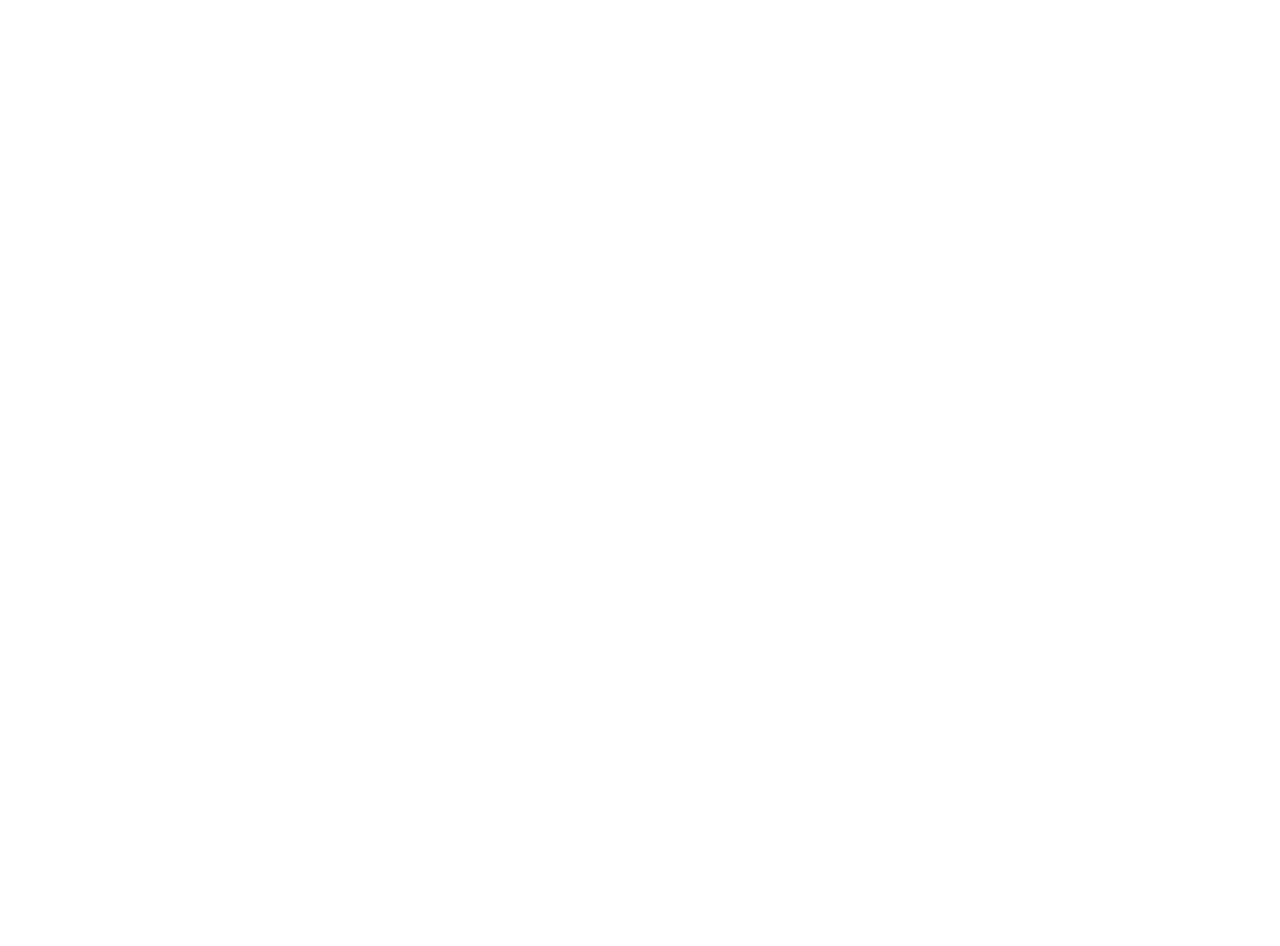
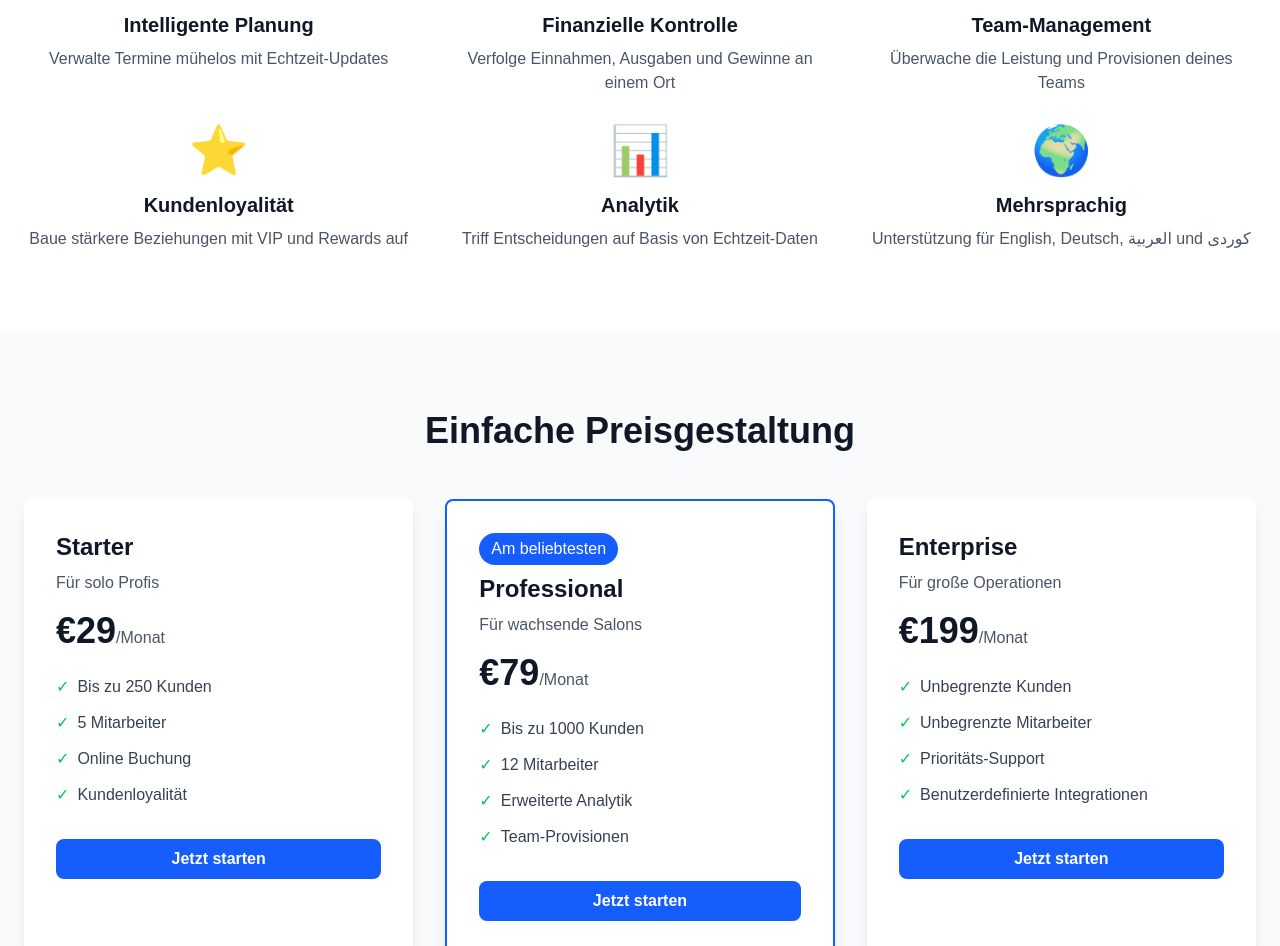
Before and after one commit to Nour3mbarak/beautyflow-saas, a Next.js app: page /de in a window 1280 px wide. Shown: the part 626-1572 px from the top of the page. Before the commit the page ends 800 px from the top, so only its background shows below. Built offline with nearby package versions, Linux system fonts and the light colour scheme.

Commit message:
feat: add features and pricing to all language pages

```diff
--- a/app/de/page.tsx
+++ b/app/de/page.tsx
@@ -40,6 +40,163 @@ export default function DeHome() {
             </button>
           </section>
 
+          {/* Features */}
+<section className="max-w-7xl mx-auto px-6 py-20">
+  <h2 className="text-4xl font-bold text-gray-900 text-center mb-12">
+    Warum BeautyFlow wählen?
+  </h2>
+  <div className="grid grid-cols-1 md:grid-cols-3 gap-8">
+    <div className="text-center">
+      <div className="text-5xl mb-4">📅</div>
+      <h3 className="text-xl font-bold text-gray-900 mb-2">Intelligente Planung</h3>
+      <p className="text-gray-600">Verwalte Termine mühelos mit Echtzeit-Updates</p>
+    </div>
+    <div className="text-center">
+      <div className="text-5xl mb-4">💰</div>
+      <h3 className="text-xl font-bold text-gray-900 mb-2">Finanzielle Kontrolle</h3>
+      <p className="text-gray-600">Verfolge Einnahmen, Ausgaben und Gewinne an einem Ort</p>
+    </div>
+    <div className="text-center">
+      <div className="text-5xl mb-4">👥</div>
+      <h3 className="text-xl font-bold text-gray-900 mb-2">Team-Management</h3>
+      <p className="text-gray-600">Überwache die Leistung und Provisionen deines Teams</p>
+    </div>
+    <div className="text-center">
+      <div className="text-5xl mb-4">⭐</div>
+      <h3 className="text-xl font-bold text-gray-900 mb-2">Kundenloyalität</h3>
+      <p className="text-gray-600">Baue stärkere Beziehungen mit VIP und Rewards auf</p>
+    </div>
+    <div className="text-center">
+      <div className="text-5xl mb-4">📊</div>
+      <h3 className="text-xl font-bold text-gray-900 mb-2">Analytik</h3>
+      <p className="text-gray-600">Triff Entscheidungen auf Basis von Echtzeit-Daten</p>
+    </div>
+    <div className="text-center">
+      <div className="text-5xl mb-4">🌍</div>
+      <h3 className="text-xl font-bold text-gray-900 mb-2">Mehrsprachig</h3>
+      <p className="text-gray-600">Unterstützung für English, Deutsch, العربية und کوردی</p>
+    </div>
+  </div>
+</section>
+
+{/* Pricing */}
+<section className="bg-gray-50 py-20">
+  <div className="max-w-7xl mx-auto px-6">
+    <h2 className="text-4xl font-bold text-gray-900 text-center mb-12">
+      Einfache Preisgestaltung
+    </h2>
+    <div className="grid grid-cols-1 md:grid-cols-3 gap-8">
+      <div className="bg-white p-8 rounded-lg shadow-lg">
+        <h3 className="text-2xl font-bold text-gray-900 mb-2">Starter</h3>
+        <p className="text-gray-600 mb-4">Für solo Profis</p>
+        <div className="mb-6">
+          <span className="text-4xl font-bold text-gray-900">€29</span>
+          <span className="text-gray-600">/Monat</span>
+        </div>
+        <ul className="space-y-3 mb-8">
+          <li className="flex items-center">
+            <span className="text-green-500 mr-2">✓</span>
+            <span className="text-gray-700">Bis zu 250 Kunden</span>
+          </li>
+          <li className="flex items-center">
+            <span className="text-green-500 mr-2">✓</span>
+            <span className="text-gray-700">5 Mitarbeiter</span>
+          </li>
+          <li className="flex items-center">
+            <span className="text-green-500 mr-2">✓</span>
+            <span className="text-gray-700">Online Buchung</span>
+          </li>
+          <li className="flex items-center">
+            <span className="text-green-500 mr-2">✓</span>
+            <span className="text-gray-700">Kundenloyalität</span>
+          </li>
+        </ul>
+        <button className="w-full bg-blue-600 hover:bg-blue-700 text-white py-2 rounded-lg font-semibold">
+          Jetzt starten
+        </button>
+      </div>
+
+      <div className="bg-white p-8 rounded-lg shadow-lg border-2 border-blue-600">
+        <div className="bg-blue-600 text-white px-3 py-1 rounded-full inline-block mb-2">
+          Am beliebtesten
+        </div>
+        <h3 className="text-2xl font-bold text-gray-900 mb-2">Professional</h3>
+        <p className="text-gray-600 mb-4">Für wachsende Salons</p>
+        <div className="mb-6">
+          <span className="text-4xl font-bold text-gray-900">€79</span>
+          <span className="text-gray-600">/Monat</span>
+        </div>
+        <ul className="space-y-3 mb-8">
+          <li className="flex items-center">
+            <span className="text-green-500 mr-2">✓</span>
+            <span className="text-gray-700">Bis zu 1000 Kunden</span>
+          </li>
+          <li className="flex items-center">
+            <span className="text-green-500 mr-2">✓</span>
+            <span className="text-gray-700">12 Mitarbeiter</span>
+          </li>
+          <li className="flex items-center">
+            <span className="text-green-500 mr-2">✓</span>
+            <span className="text-gray-700">Erweiterte Analytik</span>
+          </li>
+          <li className="flex items-center">
+            <span className="text-green-500 mr-2">✓</span>
+            <span className="text-gray-700">Team-Provisionen</span>
+          </li>
+        </ul>
+        <button className="w-full bg-blue-600 hover:bg-blue-700 text-white py-2 rounded-lg font-semibold">
+          Jetzt starten
+        </button>
+      </div>
+
+      <div className="bg-white p-8 rounded-lg shadow-lg">
+        <h3 className="text-2xl font-bold text-gray-900 mb-2">Enterprise</h3>
+        <p className="text-gray-600 mb-4">Für große Operationen</p>
+        <div className="mb-6">
+          <span className="text-4xl font-bold text-gray-900">€199</span>
+          <span className="text-gray-600">/Monat</span>
+        </div>
+        <ul className="space-y-3 mb-8">
+          <li className="flex items-center">
+            <span className="text-green-500 mr-2">✓</span>
+            <span className="text-gray-700">Unbegrenzte Kunden</span>
+          </li>
+          <li className="flex items-center">
+            <span className="text-green-500 mr-2">✓</span>
+            <span className="text-gray-700">Unbegrenzte Mitarbeiter</span>
+          </li>
+          <li className="flex items-center">
+            <span className="text-green-500 mr-2">✓</span>
+            <span className="text-gray-700">Prioritäts-Support</span>
+          </li>
+          <li className="flex items-center">
+            <span className="text-green-500 mr-2">✓</span>
+            <span className="text-gray-700">Benutzerdefinierte Integrationen</span>
+          </li>
+        </ul>
+        <button className="w-full bg-blue-600 hover:bg-blue-700 text-white py-2 rounded-lg font-semibold">
+          Jetzt starten
+        </button>
+      </div>
+    </div>
+  </div>
+</section>
+
+{/* CTA */}
+<section className="bg-blue-600 text-white py-20">
+  <div className="max-w-4xl mx-auto px-6 text-center">
+    <h2 className="text-4xl font-bold mb-6">
+      Bereit, deinen Salon zu transformieren?
+    </h2>
+    <p className="text-xl mb-8 opacity-90">
+      Schließ dich hunderten von Beauty-Profis an, die BeautyFlow nutzen
+    </p>
+    <button className="bg-white text-blue-600 px-8 py-3 rounded-lg font-bold text-lg hover:bg-gray-100">
+      Kostenlose Testversion starten
+    </button>
+  </div>
+</section>
+
           {/* Footer */}
           <footer className="border-t border-gray-200 bg-gray-50 px-6 py-8 text-center text-gray-600">
             © 2024 BeautyFlow. Alle Rechte vorbehalten.
--- a/app/page.tsx
+++ b/app/page.tsx
@@ -203,6 +203,7 @@ export default function Home() {
     </button>
   </div>
 </section>
+//todo
 
 
 
```
